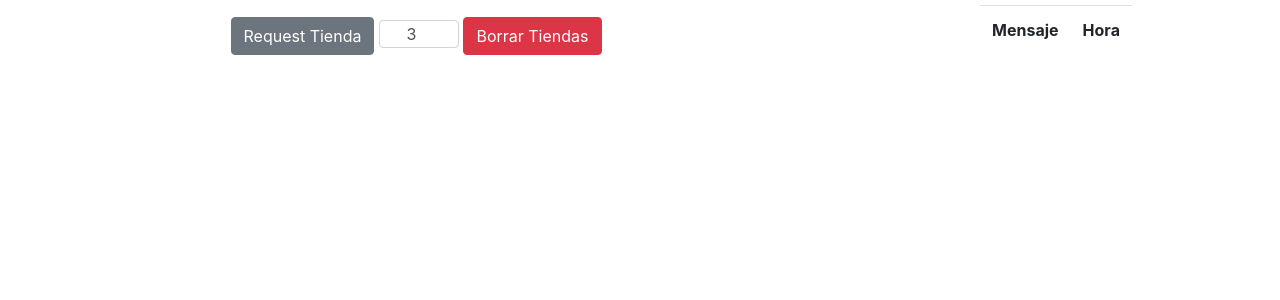
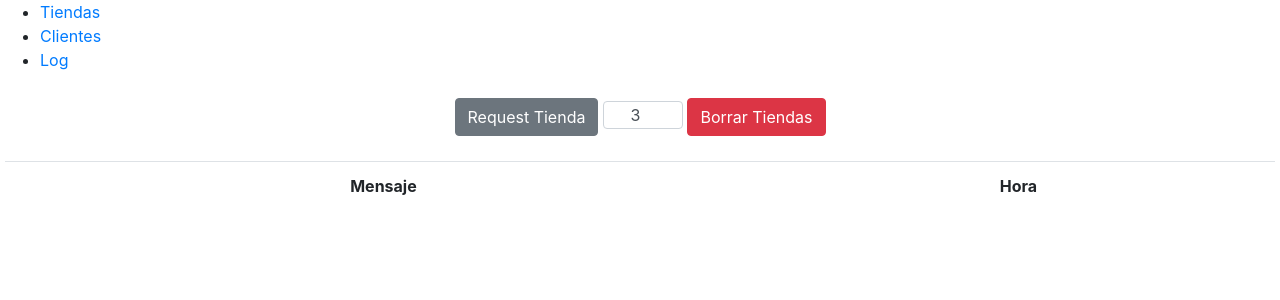
Before and after one commit to bernardomp/TiendaPHP, a PHP site: page /monitor.html in a window 1280 px wide. Shown: the top 300 px of the page. Run offline with PHP 8.4, Linux system fonts and the light colour scheme; lists and menus that the app fills with data are empty.

Commit message:
Es necesario cambiar interfaz

```diff
--- a/tienda/monitor.html
+++ b/tienda/monitor.html
@@ -14,8 +14,14 @@
 </head>
 <body>
 
+    <div>
+        <ul>
+            <li onclick=""><a href="#">Tiendas</a></li>
+            <li><a href="#">Clientes</a></li>
+            <li><a href="#">Log</a></li>
+        </ul>
+    </div>
 
-    <div id="info" class="gridcontainer">
 
         <div id="menu">
 
@@ -40,6 +46,10 @@
 
         </div>
 
+        <div id="clientes">
+
+        </div>
+
     </div>
 
 
```
Also changed, not shown: tienda/AgenteTienda.php (+9 -0 lines). Lines whose indentation alone changed are shown as unchanged.
